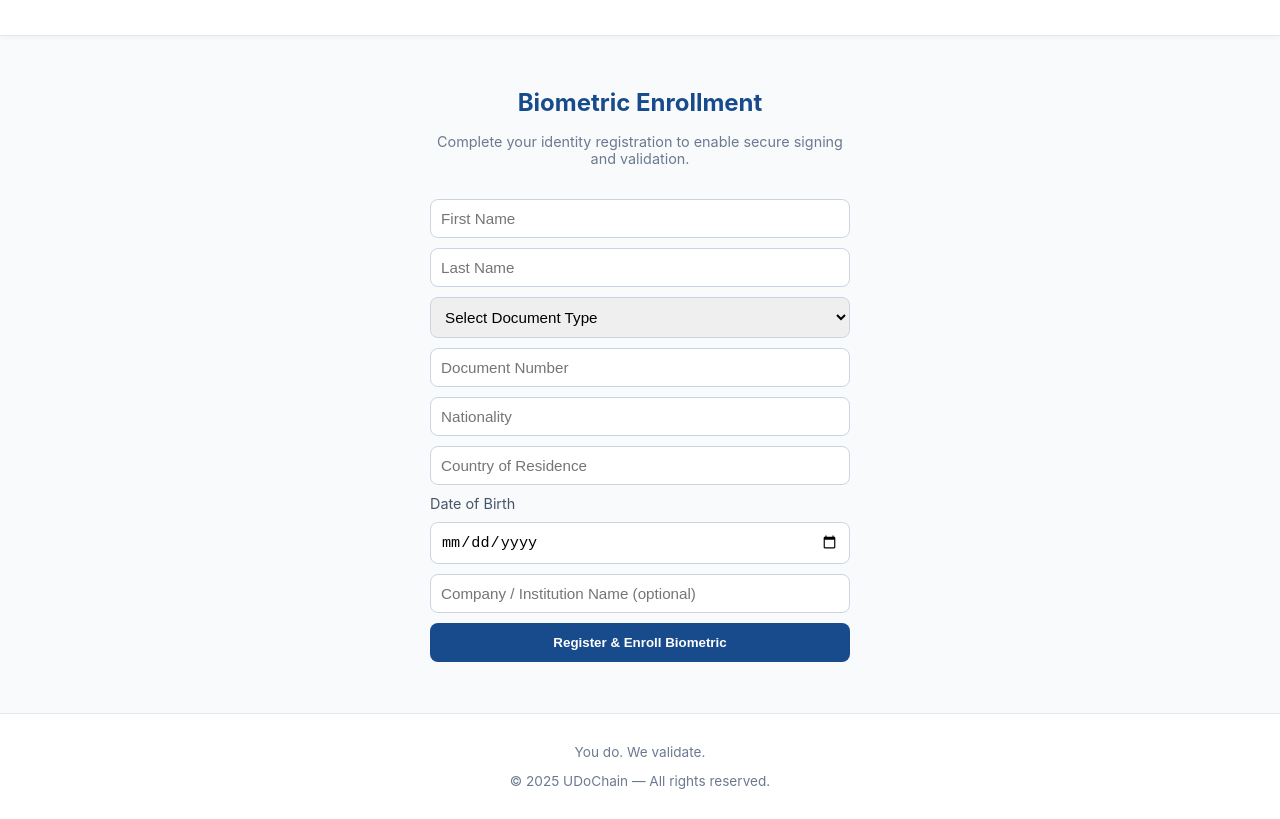
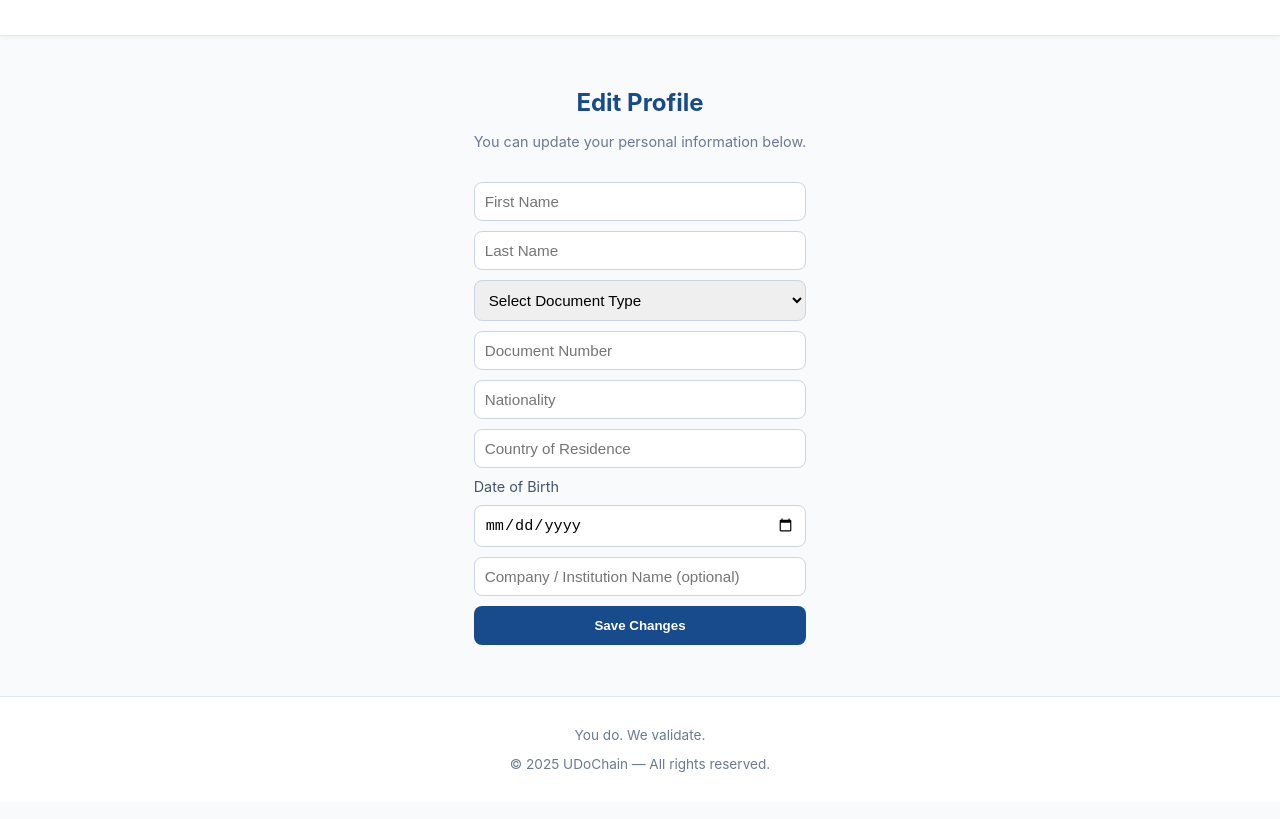
Before and after one commit to greencapitalh-cpu/webauthn-biometrics, a website: page public/enroll.html in a window 1280 px wide. Shown: the part 79-898 px from the top of the page. Drawn offline with Linux system fonts and the light colour scheme; sample sign-in values are in the browser's storage.

Commit message:
Update enroll.html

```diff
--- a/public/enroll.html
+++ b/public/enroll.html
@@ -13,30 +13,31 @@
   </header>
 
   <main class="container">
-    <h2>Biometric Enrollment</h2>
-    <p class="subtitle">Complete your identity registration to enable secure signing and validation.</p>
+    <h2>Edit Profile</h2>
+    <p class="subtitle">You can update your personal information below.</p>
 
     <form id="enrollForm" class="form">
       <input type="text" name="firstName" placeholder="First Name" required />
       <input type="text" name="lastName" placeholder="Last Name" required />
+
       <select name="documentType" required>
         <option value="">Select Document Type</option>
         <option value="dni">National ID</option>
         <option value="passport">Passport</option>
         <option value="license">Driver's License</option>
       </select>
+
       <input type="text" name="documentNumber" placeholder="Document Number" required />
       <input type="text" name="nationality" placeholder="Nationality" required />
       <input type="text" name="residence" placeholder="Country of Residence" required />
 
-      <!-- 🔹 Etiqueta visible -->
       <label style="text-align: left; font-size: 0.9rem; color: #475569;">Date of Birth</label>
       <input type="date" name="birthdate" required />
 
-      <!-- 🔹 Campo opcional -->
       <input type="text" name="companyName" placeholder="Company / Institution Name (optional)" />
 
-      <button type="submit" class="btn-primary">Register & Enroll Biometric</button>
+      <!-- 🔹 Botón limpio sin emoji -->
+      <button type="submit" class="btn-primary">Save Changes</button>
     </form>
 
     <div id="status" class="status"></div>
```
